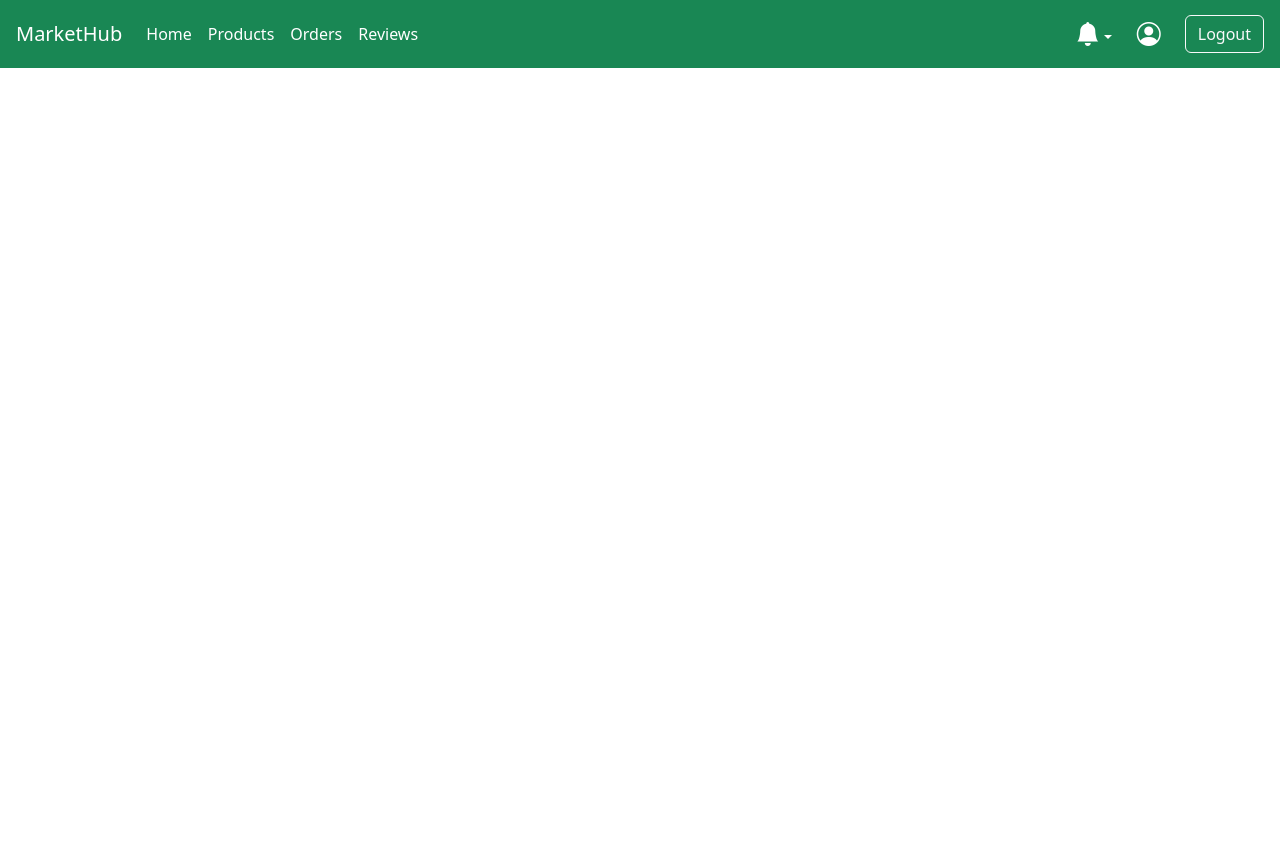
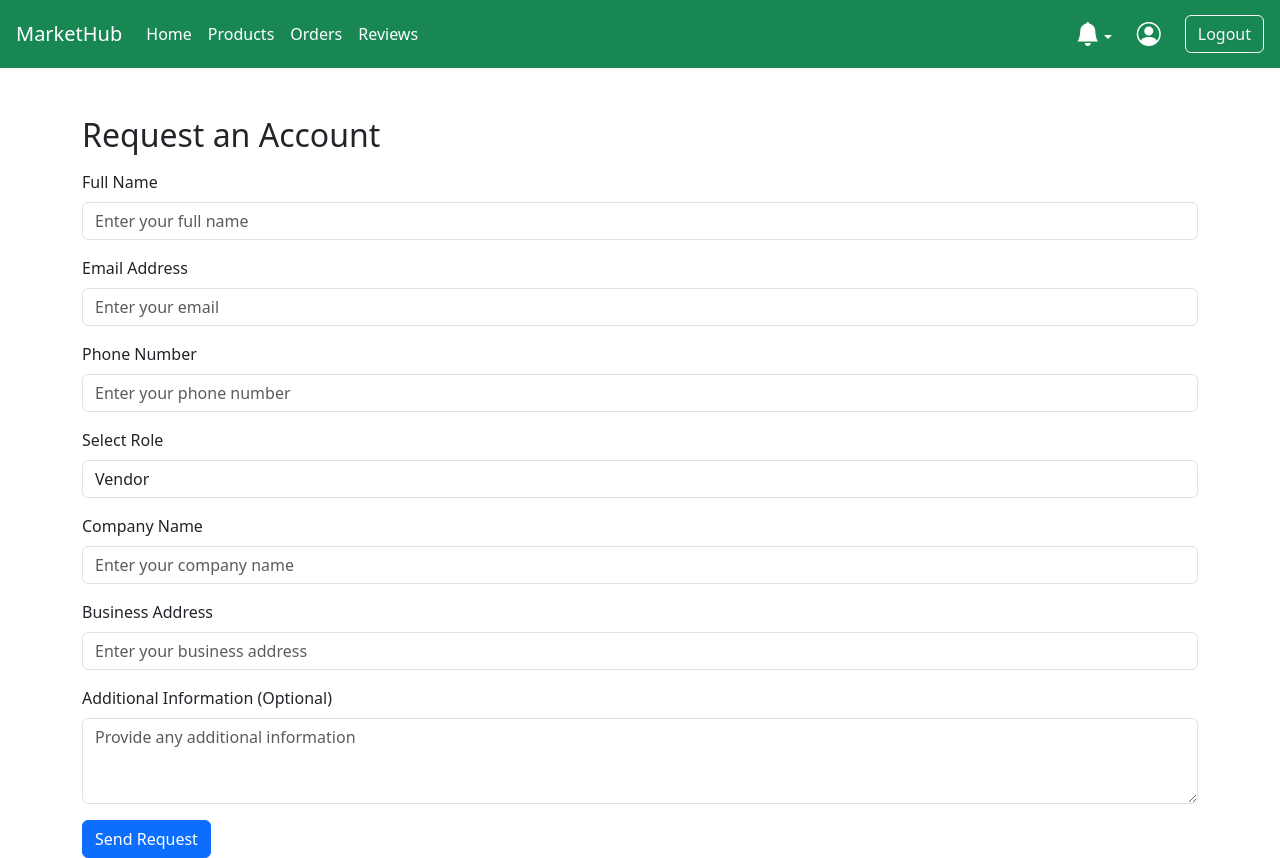
Before and after one commit to harith2001/MarketHub, a React (Create React App) app in the folder web-app/: page /signup-request in a window 1280 px wide. Before the commit the page ends 800 px from the top, so only its background shows below. Built offline with nearby package versions, Linux system fonts and the light colour scheme.

Commit message:
added signup requesting form

```diff
--- a/web-app/src/App.js
+++ b/web-app/src/App.js
@@ -6,6 +6,8 @@ import Signup from "./pages/SignUp";
 import Products from './pages/Products';
 import VendorReviews from './pages/VendorReiews';
 import VendorOrders from './pages/VendoeOrders';
+import SignupRequestForm from './components/SignupRequestForm';
+import ManageUsers from './pages/admin/ManageUsers';
 
 function App() {
   const userRole = 'Vendor';
@@ -16,9 +18,11 @@ function App() {
           <Route path="/" element={<Dashboard/>} />
           <Route path="/sign-in" element={<Signin />} />
         <Route path="/sign-up" element={<Signup />} />
+        <Route path="/signup-request" element={<SignupRequestForm/>}/>
         <Route path="/vendor/products" element={<Products />} />
         <Route path="/vendor/reviews" element={<VendorReviews />} />
         <Route path="/vendor/orders" element={<VendorOrders />} />
+        <Route path="/admin/users" element={<ManageUsers/>}/>
         </Routes>
     </Router>
   );
--- /dev/null
+++ b/web-app/src/components/SignupRequestForm.jsx
@@ -0,0 +1,163 @@
+import React, { useState } from 'react';
+import { Form, Button, Container, Row, Col } from 'react-bootstrap';
+
+const SignupRequestForm = () => {
+  const [name, setName] = useState('');
+  const [email, setEmail] = useState('');
+  const [phoneNumber, setPhoneNumber] = useState('');
+  const [role, setRole] = useState('Vendor'); // Default role
+  const [companyName, setCompanyName] = useState('');
+  const [businessAddress, setBusinessAddress] = useState('');
+  const [experience, setExperience] = useState('');
+  const [additionalInfo, setAdditionalInfo] = useState('');
+
+  const handleSubmit = (e) => {
+    e.preventDefault();
+
+    // Create the account request data to send to the backend
+    const requestData = {
+      name,
+      email,
+      phone_number: phoneNumber,
+      role,
+      company_name: role === 'Vendor' ? companyName : null, // Only for Vendors
+      business_address: role === 'Vendor' ? businessAddress : null, // Only for Vendors
+      experience: role === 'CSR' ? experience : null, // Only for CSRs
+      additional_info: additionalInfo,
+      requested_at: new Date().toISOString(),
+      status: 'pending'
+    };
+
+    console.log('Request Data:', requestData);
+
+    // Send requestData to the backend (replace with your API call)
+    // Example: axios.post('/api/pending_requests', requestData)
+
+    // Clear the form after submission
+    setName('');
+    setEmail('');
+    setPhoneNumber('');
+    setRole('Vendor');
+    setCompanyName('');
+    setBusinessAddress('');
+    setExperience('');
+    setAdditionalInfo('');
+  };
+
+  return (
+    <Container className="mt-5">
+      <h2>Request an Account</h2>
+      <Form onSubmit={handleSubmit}>
+        {/* Name */}
+        <Form.Group controlId="formName" className="mt-3">
+          <Form.Label>Full Name</Form.Label>
+          <Form.Control
+            type="text"
+            placeholder="Enter your full name"
+            value={name}
+            onChange={(e) => setName(e.target.value)}
+            required
+          />
+        </Form.Group>
+
+        {/* Email */}
+        <Form.Group controlId="formEmail" className="mt-3">
+          <Form.Label>Email Address</Form.Label>
+          <Form.Control
+            type="email"
+            placeholder="Enter your email"
+            value={email}
+            onChange={(e) => setEmail(e.target.value)}
+            required
+          />
+        </Form.Group>
+
+        {/* Phone Number */}
+        <Form.Group controlId="formPhoneNumber" className="mt-3">
+          <Form.Label>Phone Number</Form.Label>
+          <Form.Control
+            type="tel"
+            placeholder="Enter your phone number"
+            value={phoneNumber}
+            onChange={(e) => setPhoneNumber(e.target.value)}
+            required
+          />
+        </Form.Group>
+
+        {/* Role Selection */}
+        <Form.Group controlId="formRole" className="mt-3">
+          <Form.Label>Select Role</Form.Label>
+          <Form.Control
+            as="select"
+            value={role}
+            onChange={(e) => setRole(e.target.value)}
+            required
+          >
+            <option value="Vendor">Vendor</option>
+            <option value="CSR">Customer Service Representative (CSR)</option>
+          </Form.Control>
+        </Form.Group>
+
+        {/* Vendor-specific Fields */}
+        {role === 'Vendor' && (
+          <>
+            <Form.Group controlId="formCompanyName" className="mt-3">
+              <Form.Label>Company Name</Form.Label>
+              <Form.Control
+                type="text"
+                placeholder="Enter your company name"
+                value={companyName}
+                onChange={(e) => setCompanyName(e.target.value)}
+                required={role === 'Vendor'}
+              />
+            </Form.Group>
+
+            <Form.Group controlId="formBusinessAddress" className="mt-3">
+              <Form.Label>Business Address</Form.Label>
+              <Form.Control
+                type="text"
+                placeholder="Enter your business address"
+                value={businessAddress}
+                onChange={(e) => setBusinessAddress(e.target.value)}
+                required={role === 'Vendor'}
+              />
+            </Form.Group>
+          </>
+        )}
+
+        {/* CSR-specific Fields */}
+        {role === 'CSR' && (
+          <Form.Group controlId="formExperience" className="mt-3">
+            <Form.Label>Experience (Optional)</Form.Label>
+            <Form.Control
+              as="textarea"
+              rows={3}
+              placeholder="Describe your experience or qualifications"
+              value={experience}
+              onChange={(e) => setExperience(e.target.value)}
+            />
+          </Form.Group>
+        )}
+
+        {/* Additional Info */}
+        <Form.Group controlId="formAdditionalInfo" className="mt-3">
+          <Form.Label>Additional Information (Optional)</Form.Label>
+          <Form.Control
+            as="textarea"
+            rows={3}
+            placeholder="Provide any additional information"
+            value={additionalInfo}
+            onChange={(e) => setAdditionalInfo(e.target.value)}
+          />
+        </Form.Group>
+
+        {/* Submit Button */}
+        <Button variant="primary" type="submit" className="mt-3">
+          Send Request
+        </Button>
+      </Form>
+    </Container>
+  );
+};
+
+export default SignupRequestForm;
```
